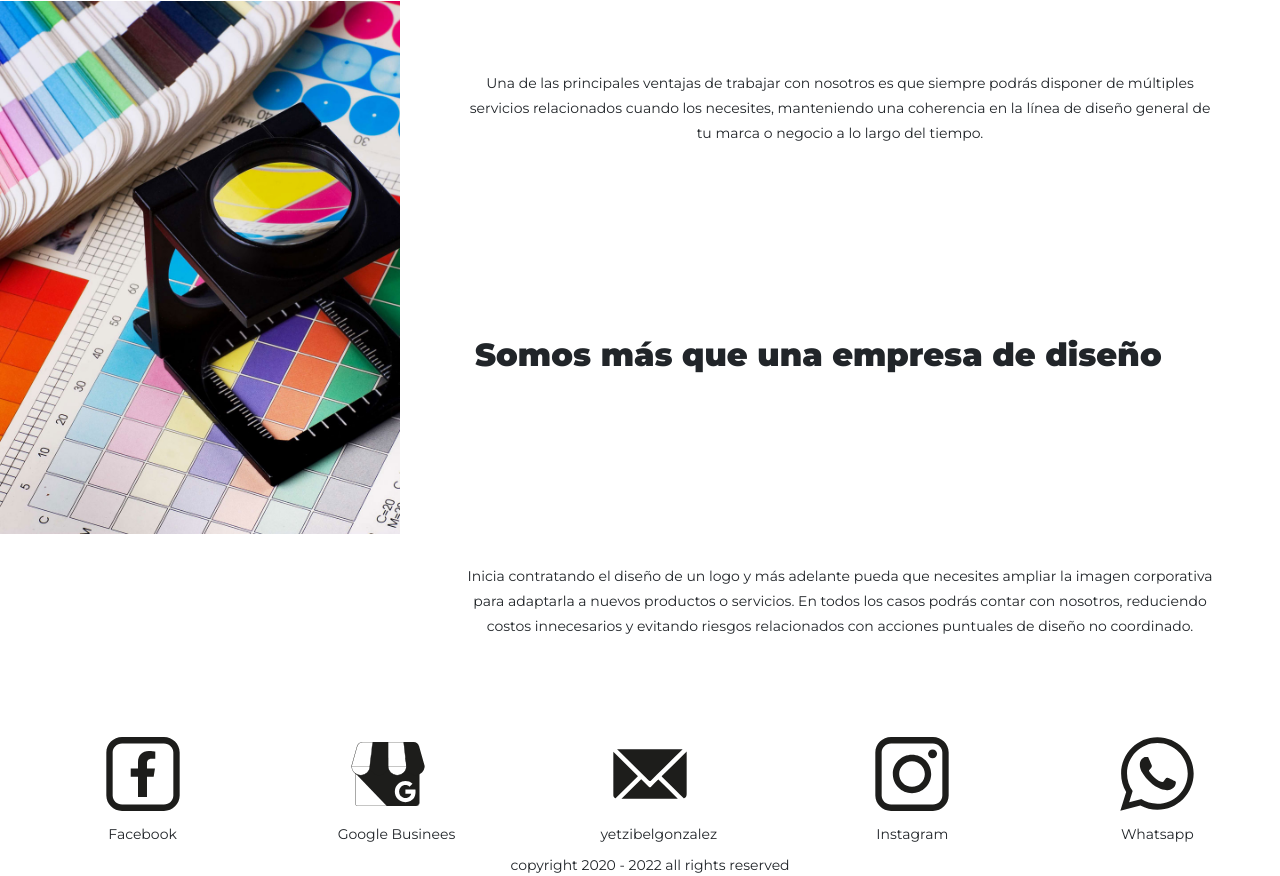
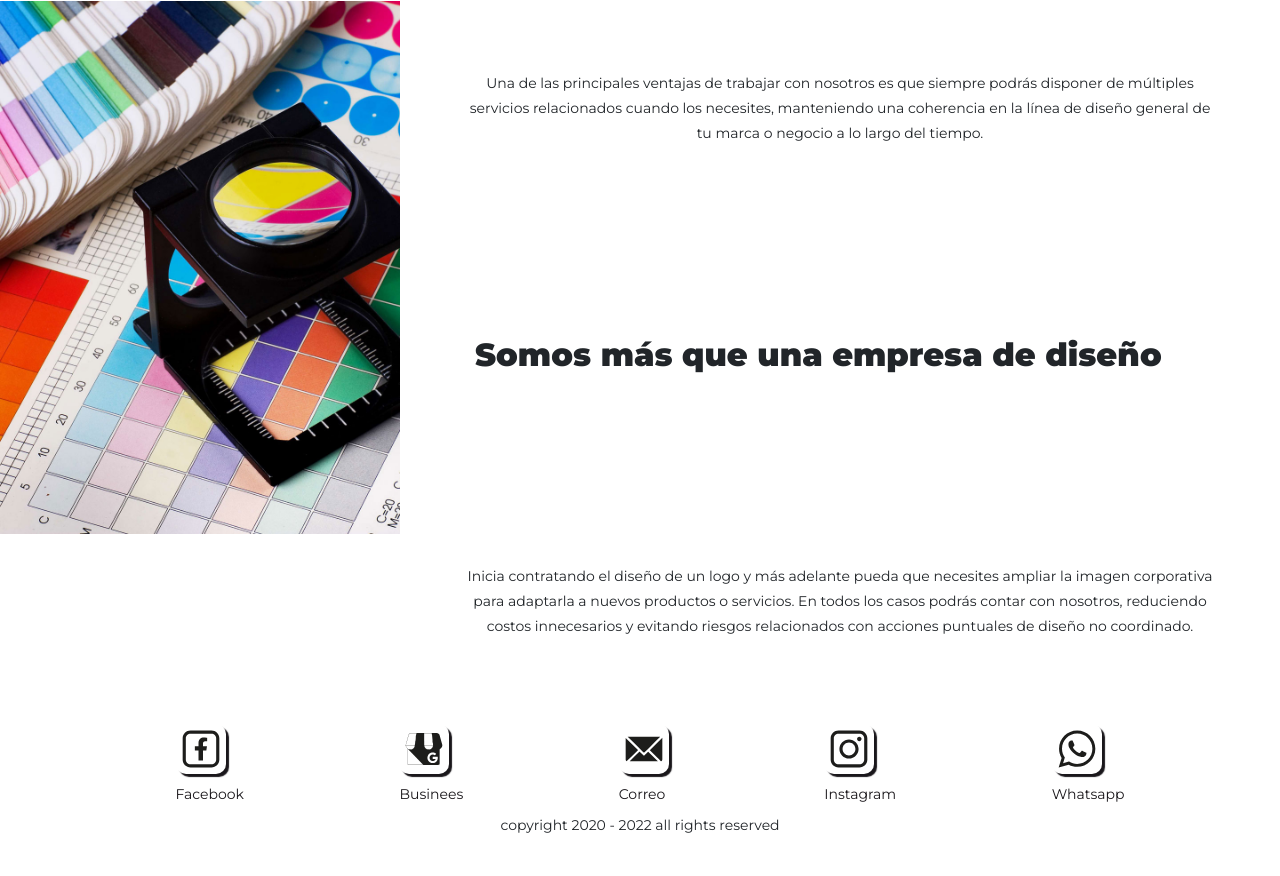
Before and after one commit to ratofante/by-yetzi, a website: page index.html in a window 1280 px wide. Shown: the part 1458-2334 px from the top of the page. After the commit the page ends 2294 px from the top, so only its background shows below. Drawn offline with Linux system fonts and the light colour scheme; files whose address does not match are found by name.

Commit message:
agregamos link de hipervinculo - tester

```diff
--- a/index.html
+++ b/index.html
@@ -163,12 +163,12 @@
     <footer>
 
       <ul class="footer__" >
-        <!-- agregar link - pedir qr para inplementar - verfi sass json no compatible mi v con creada -->
-        <li><a href=""   target="_blank"><img class="footer__img"  src="./assets/img/facebook.svg" alt="facebook"></a> <p class="footer__link__text">Facebook</p></li>
-        <li><a href=""   target="_blank"><img   class="footer__img"src="./assets/img/google.svg" alt="google"></a><p class="footer__link__text">Google Businees</p></li>
-        <li><a href=""   target="_blank"><img  class="footer__img" src="./assets/img/mail.svg" alt="mail"></a><p class="footer__link__text">yetzibelgonzalez</p></li>
-        <li><a href=""   target="_blank"><img class="footer__img"  src="./assets//img/instagram.svg" alt="instagram"></a><p class="footer__link__text">Instagram</p></li>
-        <li><a href=""   target="_blank"><img class="footer__img"  src="./assets//img/whatsapp.svg" alt="whatsapp"></a><p class="footer__link__text">Whatsapp</p></li>
+        <!-- revisar link de mail  -->
+        <li><a href="https://www.facebook.com/byyetziigonzalez/"   target="_blank"><img class="footer__img"  src="./assets/img/facebook.svg" alt="facebook">Facebook</a> </li>
+        <li><a href="https://www.google.com/maps/place//data=!4m2!3m1!1s0x95bccd1bfd59ce3f:0x77dab2b0dbde5ebc?source=g.page.m.we"   target="_blank"><img class="footer__img" src="./assets/img/google.svg" alt="google">Businees</a></li>
+        <li><a href=""   target="_blank"><img class="footer__img" src="./assets/img/mail.svg" alt="mail">Correo</a></li>
+        <li><a href="https://www.instagram.com/yetziigonzalez/"   target="_blank"><img class="footer__img"  src="./assets//img/instagram.svg" alt="instagram">Instagram</a></li>
+        <li><a href="https://wa.me/5491135706479"   target="_blank"><img class="footer__img"  src="./assets//img/whatsapp.svg" alt="whatsapp">Whatsapp</a></li>
       </ul>
 
       <p class="footer__text">copyright 2020 - 2022 all rights reserved</p>
--- a/scss/sections/_footer.scss
+++ b/scss/sections/_footer.scss
@@ -1,19 +1,43 @@
+@import "../variables";
+
+
 .footer__ {
     display: flex;
     flex-direction: row;
     list-style: none;
-    justify-content: space-around;
-  }
-  .footer__img {
-    width: 100px;
-    height: 100px;
+    justify-content: space-evenly;
 
   }
-  .footer__text {
-    margin-left: 20px;
-    text-align: center;
+  a {
+    text-decoration: none;
+    color: $black;
+
+}
+
+  a:visited {
+  color: $black;
+}
+  .footer__img {
+    width: 50px;
+    height: 50px;
+    border-radius: 10px;
+    box-shadow: 3px 3px 1px $black;
+    align-items: center;
+    margin-bottom: 10px;
+    align-items: center;
+
 
   }
+
+  .footer__img:hover {
+    box-shadow: 3px 3px 1px $pink;
+  }
+
   .footer__link__text{
+    margin-top: 10px;
     text-align: center;
   }
+
+  .footer__text {
+    text-align: center;
+  }
```
Also changed, not shown: assets/css/style.css, 1 other file.
